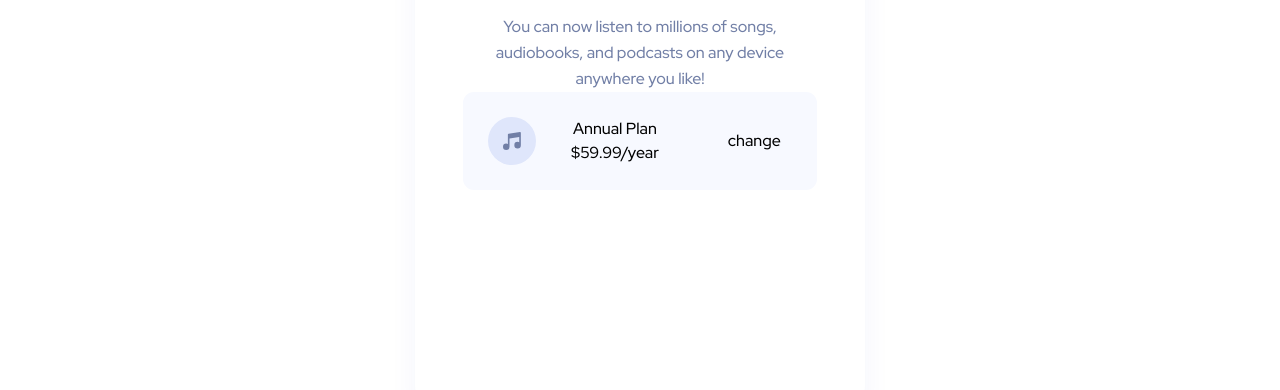
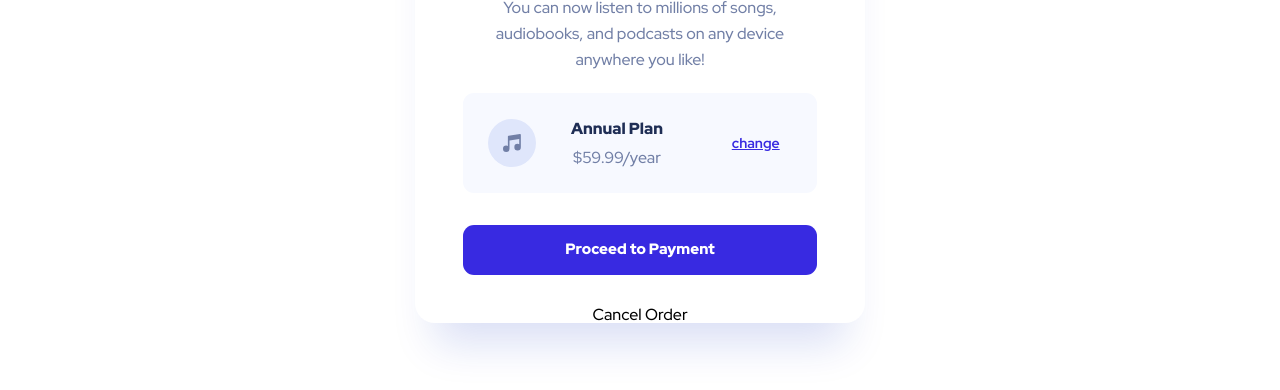
Before and after one commit to gigakhrz/Order-summary-component, a plain HTML site: page index.html in a window 1280 px wide. Shown: the part 394-784 px from the top of the page. Drawn offline with Linux system fonts and the light colour scheme.

Commit message:
add order payment and cansel order.

```diff
--- a/index.html
+++ b/index.html
@@ -29,11 +29,13 @@
                 <p class="valueyear">$59.99/year</p>
             </div>
             <div class="changebutton">
-        <p class=" change">change</p>
+                <a href="#">change</a>
             </div>
         </div>
-
-
+        <div class="payment">
+            <p class="pay">Proceed to Payment</p>
+            <p class="cancel">Cancel Order</p>
+        </div>
 
     </div>
 </body>
--- a/style.css
+++ b/style.css
@@ -25,13 +25,16 @@ body{
     background-repeat: no-repeat;
     background-size: contain;
     background-color: hsl(225%, 100%, 94%);
+    display: flex;
+    align-items: center
+
 }
 
 .container{
     width: 450px;
     box-shadow: 0px 40px 40px -20px rgba(13, 48, 189, 0.151826);
     border-radius: 20px;
-    margin-top: 102px;
+    background-color: white;
 }
 
 .hero{
@@ -58,6 +61,7 @@ margin-bottom: 17px;
     line-height: 26px;
     font-size: 16px;
     color: var(--pcolor);
+    margin-bottom: 20px;
 }
 .musicbox{
     margin-left: 48px;
@@ -84,3 +88,46 @@ margin-bottom: 17px;
     margin-top: 2px;
     margin-bottom: 8px;
 }
+
+h4{
+    font-weight: 900;
+    font-size: 16px;
+    line-height: 21.17px;
+    color: var(--hcolor);
+}
+
+.valueyear{
+    font-weight: 500;
+    font-size: 16px;
+    line-height: 21.17px;
+    color: var(--pcolor);
+}
+
+a{
+    font-size: 14px;
+    font-weight: 700;
+    line-height: 18.52px;
+    color: var(--blue);
+}
+
+/*.payment{
+    width: 354px;
+    border-radius: 11px;
+    background-color: var(--blue);
+    margin-left: 48px;
+    margin-top: 32px;
+
+}*/
+.pay{
+    display: block;
+    font-weight: 900;
+    font-size: 15px;
+    line-height: 19.85px;
+    color: var(--white);
+    padding:15px 0;
+    margin: 32px 48px;
+    text-decoration: none;
+    background-color:var(--blue) ;
+    border-radius: 11px;
+
+}
```
Lines whose indentation alone changed are shown as unchanged.
